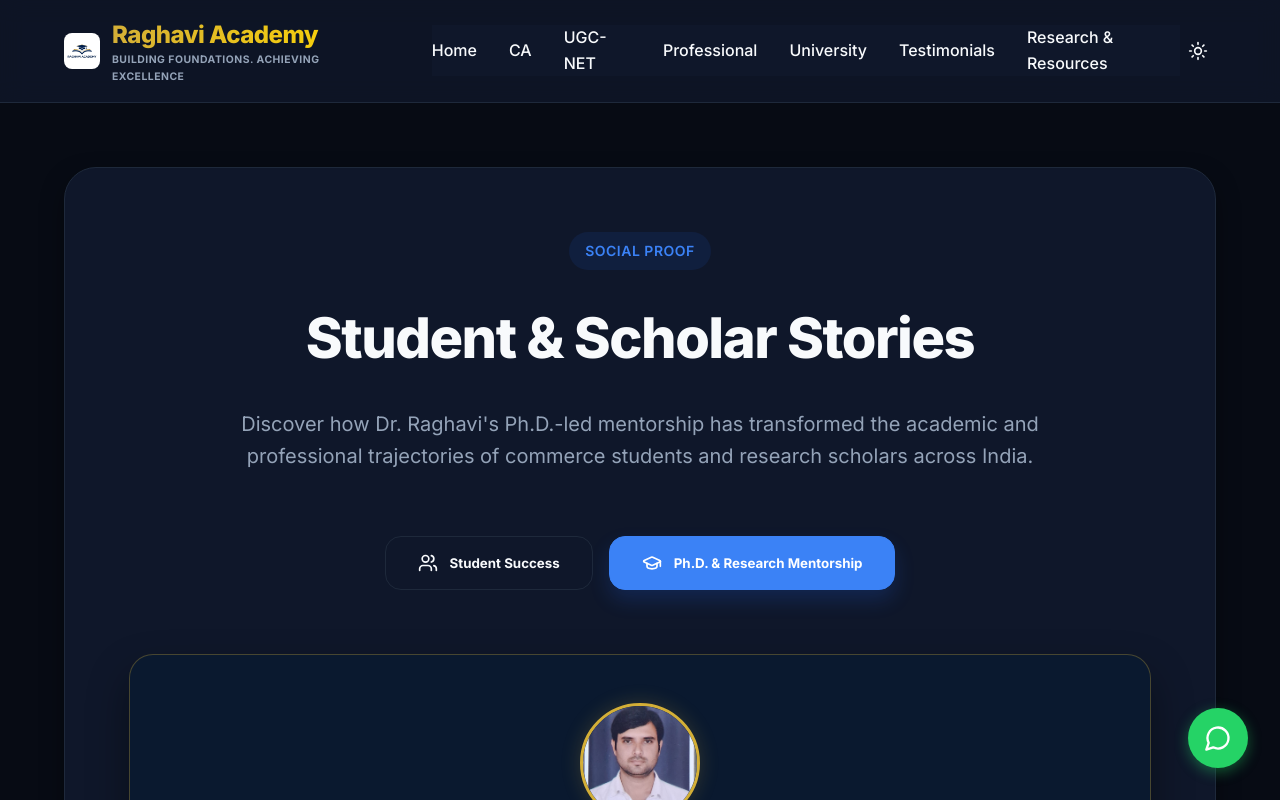
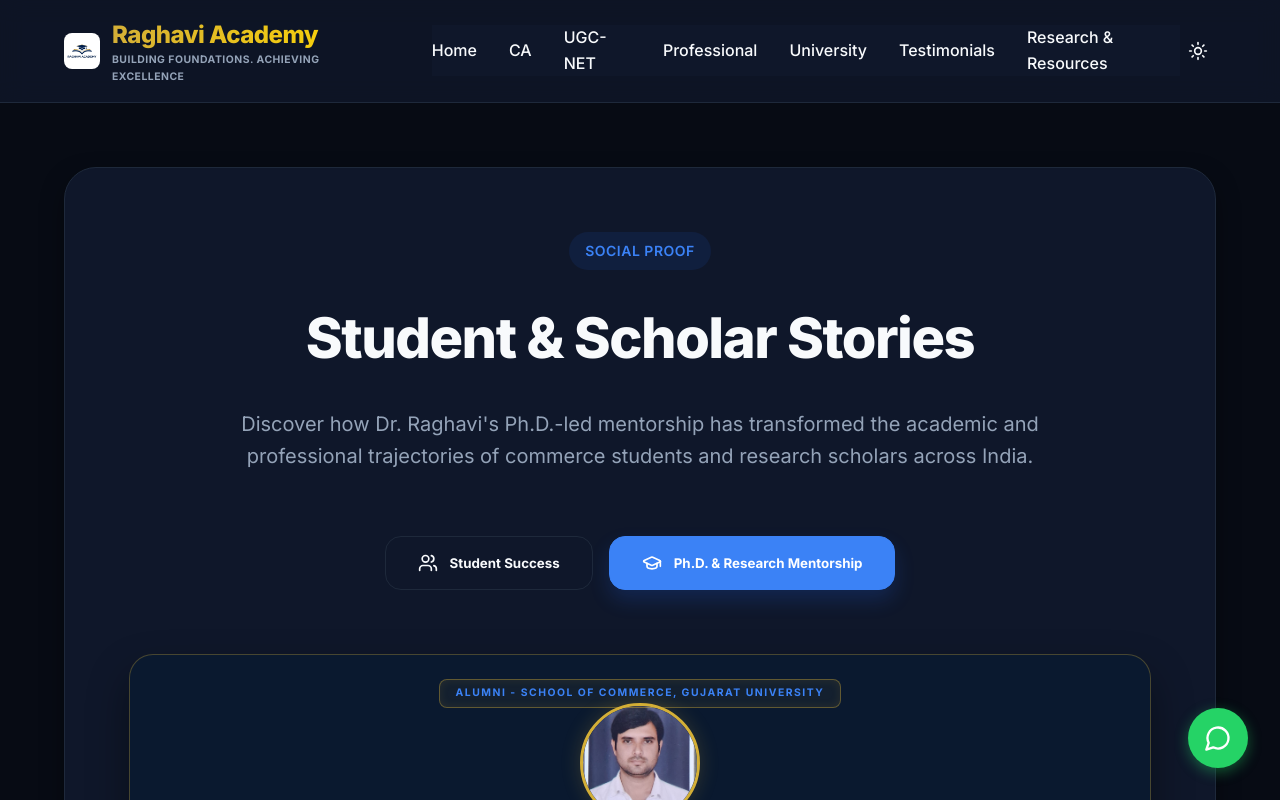
Before and after one commit to NCRaghavi/Raghavi, a React (Vite) app: page /testimonials in a window 1280 px wide. Both pictures are taken after a click on the button "Ph.D. & Research Mentorship". Shown: the top 800 px of the page. Built offline with nearby package versions, Linux system fonts and the light colour scheme.

Commit message:
Testimonials page

```diff
--- a/src/components/TestimonialsPage.jsx
+++ b/src/components/TestimonialsPage.jsx
@@ -65,6 +65,26 @@ export default function TestimonialsPage() {
                 boxShadow: '0 20px 40px rgba(0,0,0,0.4)',
                 transition: 'transform 0.3s ease'
               }}>
+                {/* 0. Institutional Stamp */}
+                {testimonial.institution && (
+                  <div style={{
+                    position: 'absolute',
+                    top: '1.5rem',
+                    padding: '0.35rem 1rem',
+                    border: '1px solid rgba(212, 175, 55, 0.4)',
+                    borderRadius: '8px',
+                    fontSize: '0.65rem',
+                    fontWeight: 700,
+                    letterSpacing: '1.5px',
+                    color: 'var(--accent-color)',
+                    textTransform: 'uppercase',
+                    background: 'rgba(212, 175, 55, 0.05)',
+                    boxShadow: 'inset 0 0 10px rgba(212, 175, 55, 0.1)'
+                  }}>
+                    {testimonial.institution}
+                  </div>
+                )}
+
                 {/* 1. Circular Photo with Gold Border */}
                 <div style={{
                   width: '120px',
@@ -105,21 +125,21 @@ export default function TestimonialsPage() {
                   "{testimonial.text}"
                 </p>
 
-                {/* 4. Name (White) & Two-Line Designation (Gold) */}
+                {/* 4. Name (Gold) & Two-Line Designation (White) */}
                 <div style={{ width: '100%' }}>
                   <h4 style={{
                     fontWeight: 800,
-                    color: '#ffffff',
-                    fontSize: '1.25rem',
-                    marginBottom: '0.75rem',
+                    color: 'var(--accent-color)', // Name in Gold
+                    fontSize: '1.1rem', // Reduced Size
+                    marginBottom: '0.5rem',
                     letterSpacing: '-0.2px'
                   }}>
                     {testimonial.name}
                   </h4>
-                  <div style={{ display: 'flex', flexDirection: 'column', gap: '0.25rem' }}>
+                  <div style={{ display: 'flex', flexDirection: 'column', gap: '0.2rem' }}>
                     <p style={{
                       fontSize: '0.85rem',
-                      color: 'var(--accent-color)', // Restored Gold Color
+                      color: '#ffffff', // Designation in White
                       fontWeight: 700,
                       textTransform: 'uppercase',
                       letterSpacing: '1px'
@@ -129,7 +149,7 @@ export default function TestimonialsPage() {
                     {testimonial.location && (
                       <p style={{
                         fontSize: '0.8rem',
-                        color: 'rgba(255, 255, 255, 0.5)', // Subtle white for location
+                        color: 'rgba(255, 255, 255, 0.8)', // Location in White (slight transparency for hierarchy)
                         fontWeight: 500,
                         letterSpacing: '0.5px'
                       }}>
--- a/src/data/testimonials.js
+++ b/src/data/testimonials.js
@@ -24,6 +24,7 @@ export const testimonialsData = {
       name: "Dr. Pragnesh Dalwadi",
       topic: "Assistant Professor, Government Arts and Commerce College",
       location: "Barwala, Botad, Gujarat, India",
+      institution: "Alumni - School of Commerce, Gujarat University",
       image: "/images/testimonials/pragnesh.png",
       text: "Dr. Raghavi's mentorship during my Ph.D. was instrumental in shaping both my research perspective and academic discipline. Her constant encouragement and insightful guidance not only strengthened my work but also built the foundation of my professional journey.",
       stars: 5
```
